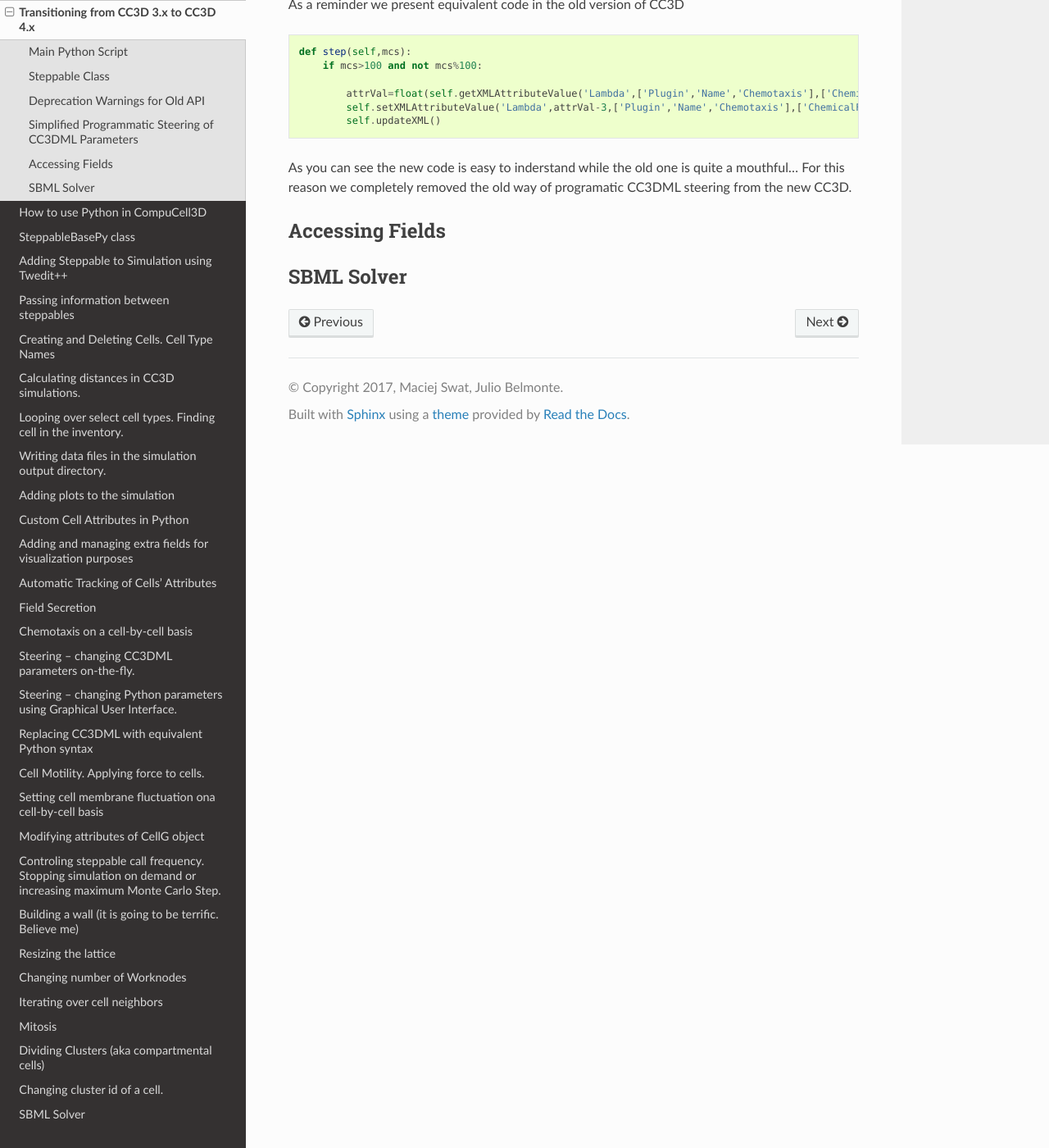
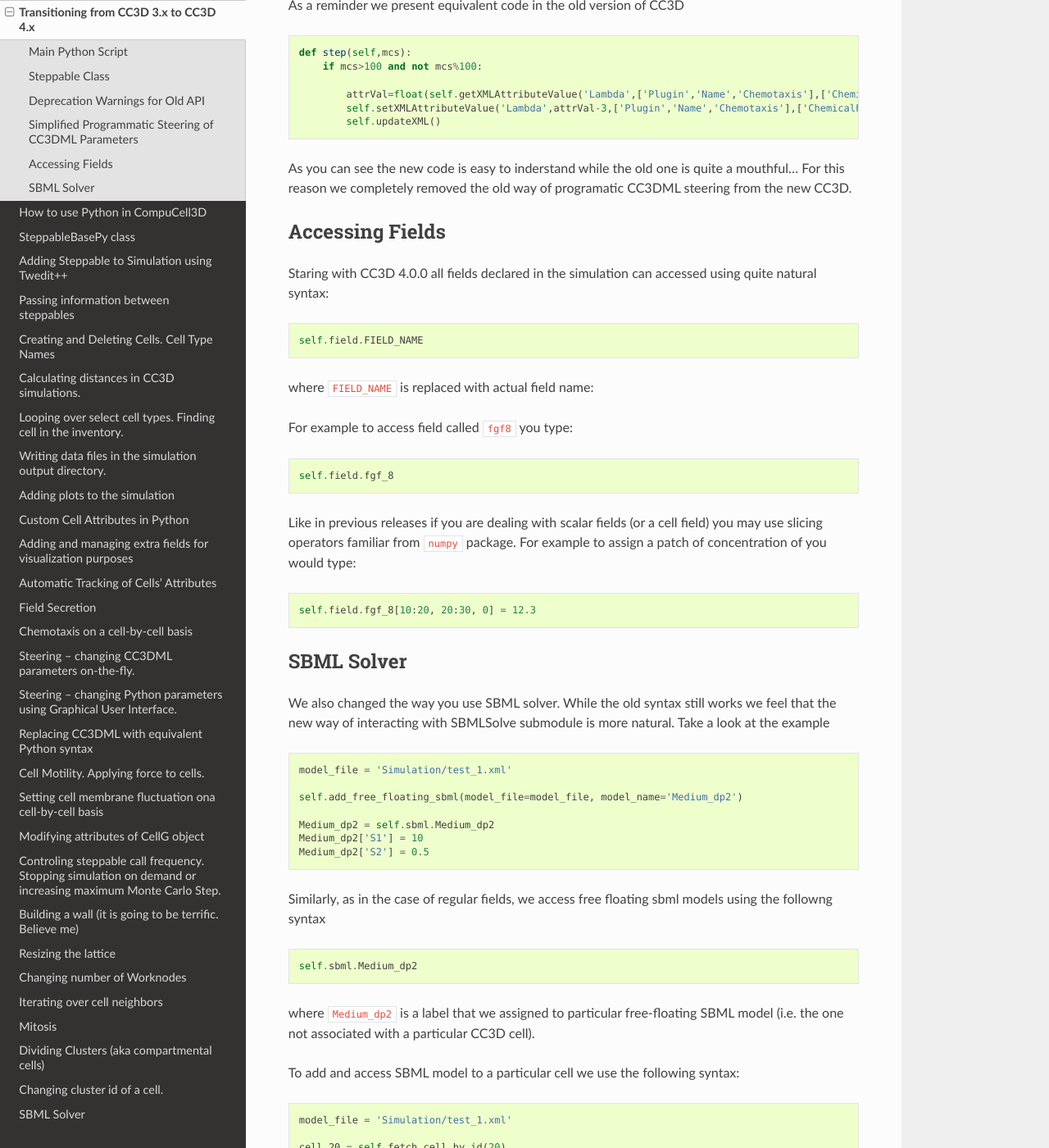
Before and after one commit to CompuCell3D/PythonScriptingManual, a Sphinx documentation site: the page built from docs/transition_to_cc3d_4.rst, in a window 1280 px wide and 1400 px high, scrolled down 3350 px. Shown: the whole window at 82% size. Built offline with Sphinx 7.4.7 and the Read the Docs theme 2.0.0, drawn with Linux system fonts in a browser that asks for light colours; some of the changed text lies outside the part shown.

Commit message:
finished transition manual

```diff
--- a/docs/transition_to_cc3d_4.rst
+++ b/docs/transition_to_cc3d_4.rst
@@ -12,9 +12,9 @@ port your simulations to CC3D 4.x .
 1. Introduction of ``cc3d`` python module. Most of your cc3d imports will begin from ``import cc3d.xxx``
 
 2. Switching from Pascal-case  to more Pythonic snake-case and dropped leading
-underscore from function arguments ``self.myCustomFunction(_myArg)`` -> ``self.my_custom_function``.
+underscore from function arguments ``self.addSBMLToCell(_cell)`` -> ``self.add_sbml_to_cell(cell)``.
 
-3. Changes how we declare Steppable class
+3. Changes how we declare ``Steppable`` class
 
 4. changes in main Python script
 
@@ -112,6 +112,8 @@ quite likely, therefore, that when you run CC3D Simulation you may see a lot of
 
 .. code-block:: console
 
+    SBMLSolverLegacy/Simulation/SBMLSolverLegacySteppables.py:47: DeprecationWarning: Call to deprecated method addSBMLToCell. (You should use : add_sbml_to_cell) -- Deprecated since version 4.0.0.
+
 You may ignore those warnings for now but we highly encourage you to replace old API calls with eh new ones. Most
 importantly, Twedit++ uses new API so if you need assistance you may always refer to ``CC3D Python`` of Twedit++
 
@@ -162,5 +164,80 @@ we completely removed the old way of programatic CC3DML steering from the new CC
 Accessing Fields
 ----------------
 
+Staring with CC3D 4.0.0 all fields declared in the simulation can accessed using quite natural syntax:
+
+.. code-block:: python
+
+    self.field.FIELD_NAME
+
+where ``FIELD_NAME`` is replaced with actual field name:
+
+For example to access field called ``fgf8`` you type:
+
+.. code-block:: python
+
+    self.field.fgf_8
+
+
+Like in previous releases if you are dealing with scalar fields (or a cell field) you may use slicing operators
+familiar from ``numpy`` package. For example to assign a patch of concentration of you would type:
+
+.. code-block:: python
+
+    self.field.fgf_8[10:20, 20:30, 0] = 12.3
+
 SBML Solver
 -----------
+
+We also changed the way you use SBML solver. While the old syntax still works we feel that the new way of interacting
+with SBMLSolve submodule is more natural. Take a look at the example
+
+.. code-block:: python
+
+    model_file = 'Simulation/test_1.xml'
+
+    self.add_free_floating_sbml(model_file=model_file, model_name='Medium_dp2')
+
+    Medium_dp2 = self.sbml.Medium_dp2
+    Medium_dp2['S1'] = 10
+    Medium_dp2['S2'] = 0.5
+
+
+Similarly, as in the case of regular fields, we access free floating sbml models using the followng syntax
+
+.. code-block:: python
+
+    self.sbml.Medium_dp2
+
+where ``Medium_dp2`` is a label that we assigned to particular free-floating SBML model (i.e. the one not associated with a particular CC3D cell).
+
+To add and access SBML model to a particular cell we use the following syntax:
+
+.. code-block:: python
+
+    model_file = 'Simulation/test_1.xml'
+
+    cell_20 = self.fetch_cell_by_id(20)
+
+    self.add_sbml_to_cell(model_file=model_file, model_name='dp', cell=cell_20)
+
+    cell_20.sbml.dp['S1'] = 1.3
+
+In the code snippet above we first access a cell with ``id=20`` using ``self.fetch_cell_by_id`` function - we assume that cel with ``id=20 exists``. Next we add SBML model to a cell with ``id=20`` and then use
+
+.. code-block:: python
+
+    cell.sbml.SBML_MODEL_NAME['SPECIES_NAME'] = VALUE
+
+to modify concentration in the SBML model
+
+In our example the above template looks as follows:
+
+.. code-block:: python
+
+    cell_20.sbml.dp['S1'] = 1.3
+
+We will cover SBML solver in details in later chapters
+
+
+This completes transition guide.
```
